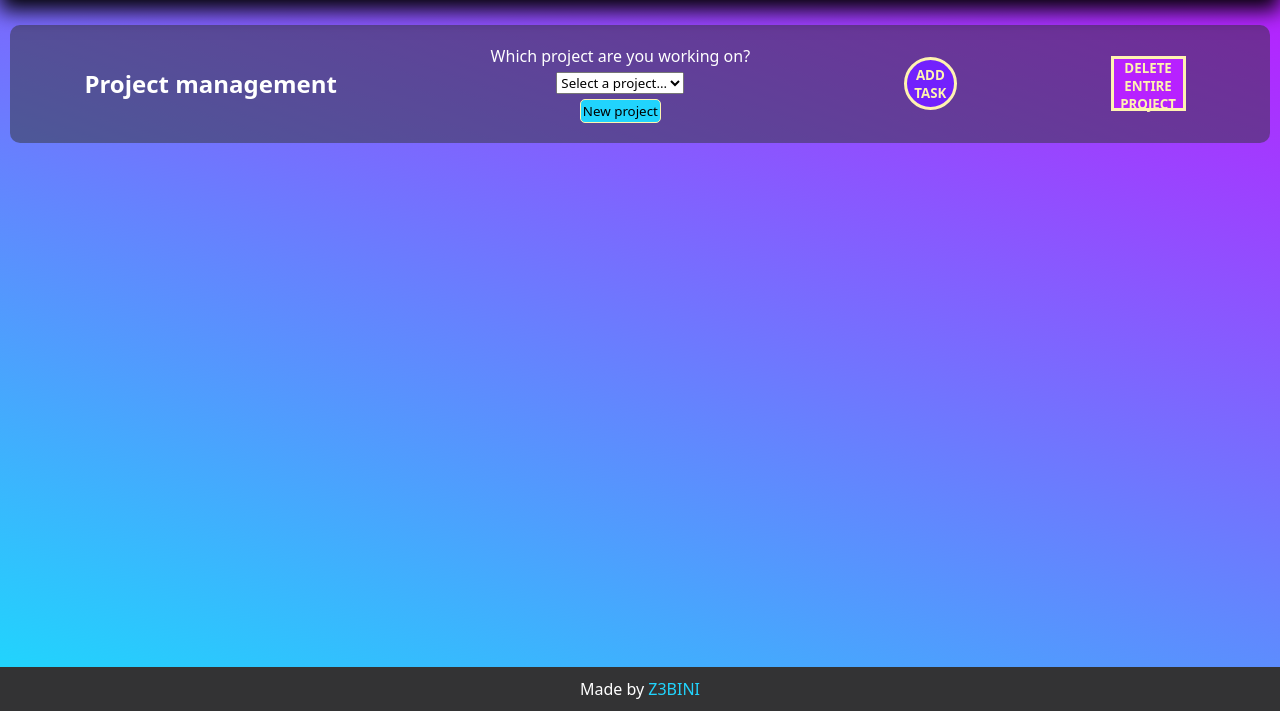
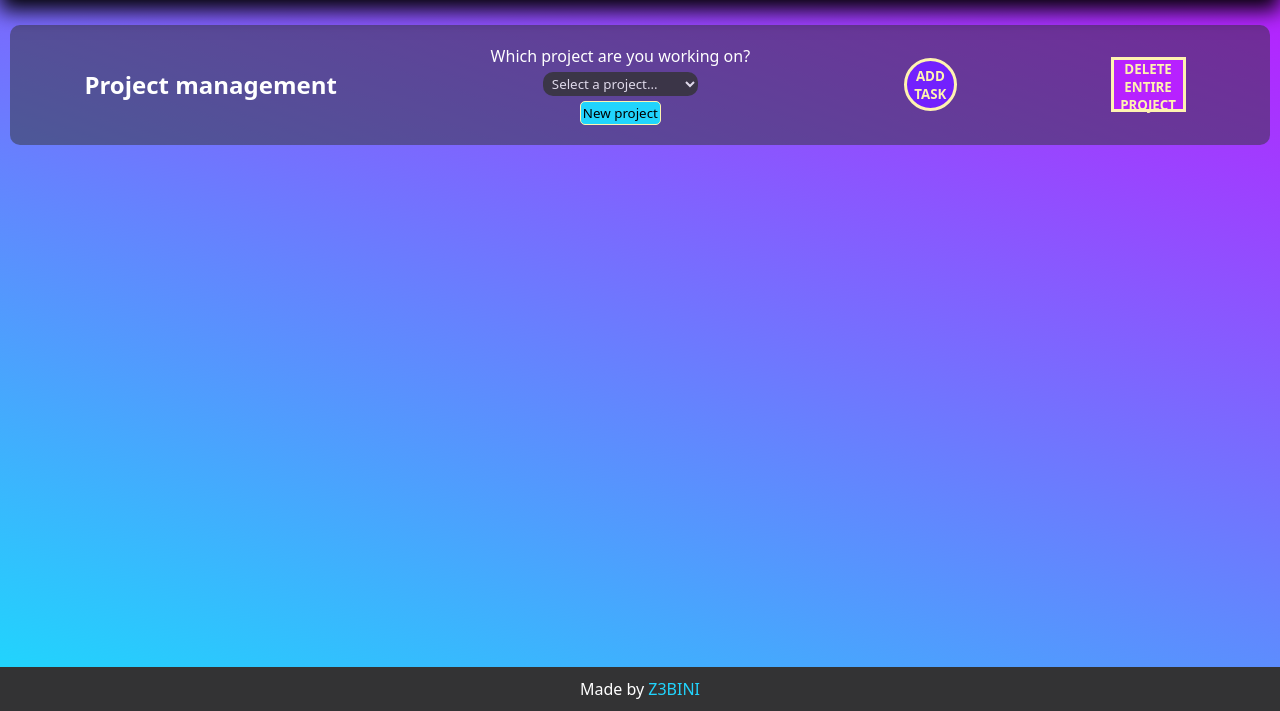
Before and after one commit to Z3BINI/todo-list, a website built with webpack: page dist/index.html in a window 1280 px wide. Shown: the part 89-800 px from the top of the page. Built offline with nearby package versions, Linux system fonts and the light colour scheme.

Commit message:
Styled Select element

```diff
--- a/src/style.css
+++ b/src/style.css
@@ -100,6 +100,16 @@ a {
     gap: 5px;
 }
 
+.board-optns > div > select {
+    background-color: #333334;
+    opacity: 0.8;
+    width: 155px;
+    border: none;
+    border-radius: 10px;
+    padding: 2px 5px;
+    color: white;
+}
+
 .board-optns > div > button {
     background-color: #21D4FD;
     border: 1px solid #FFF3B0;
```
